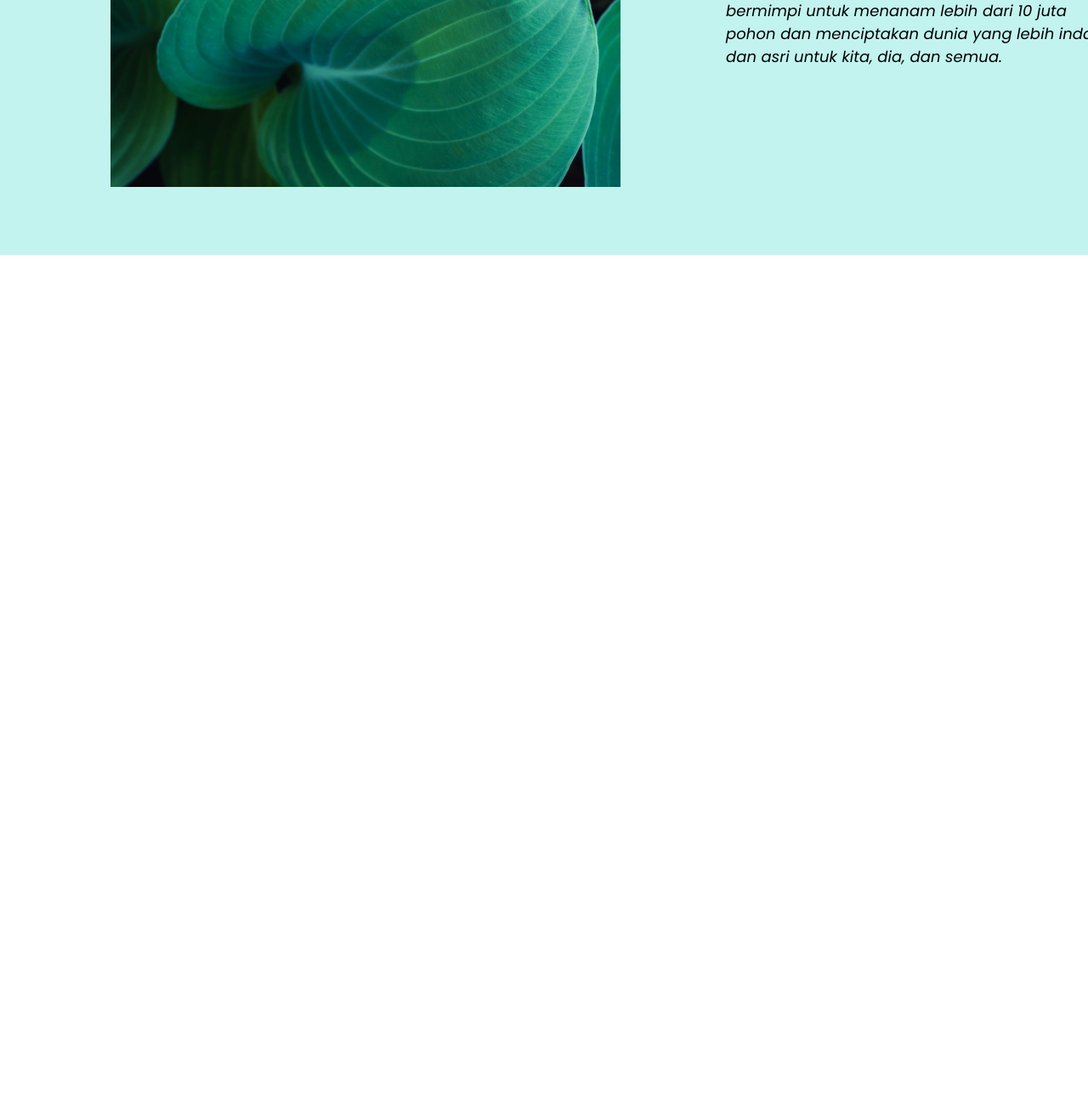
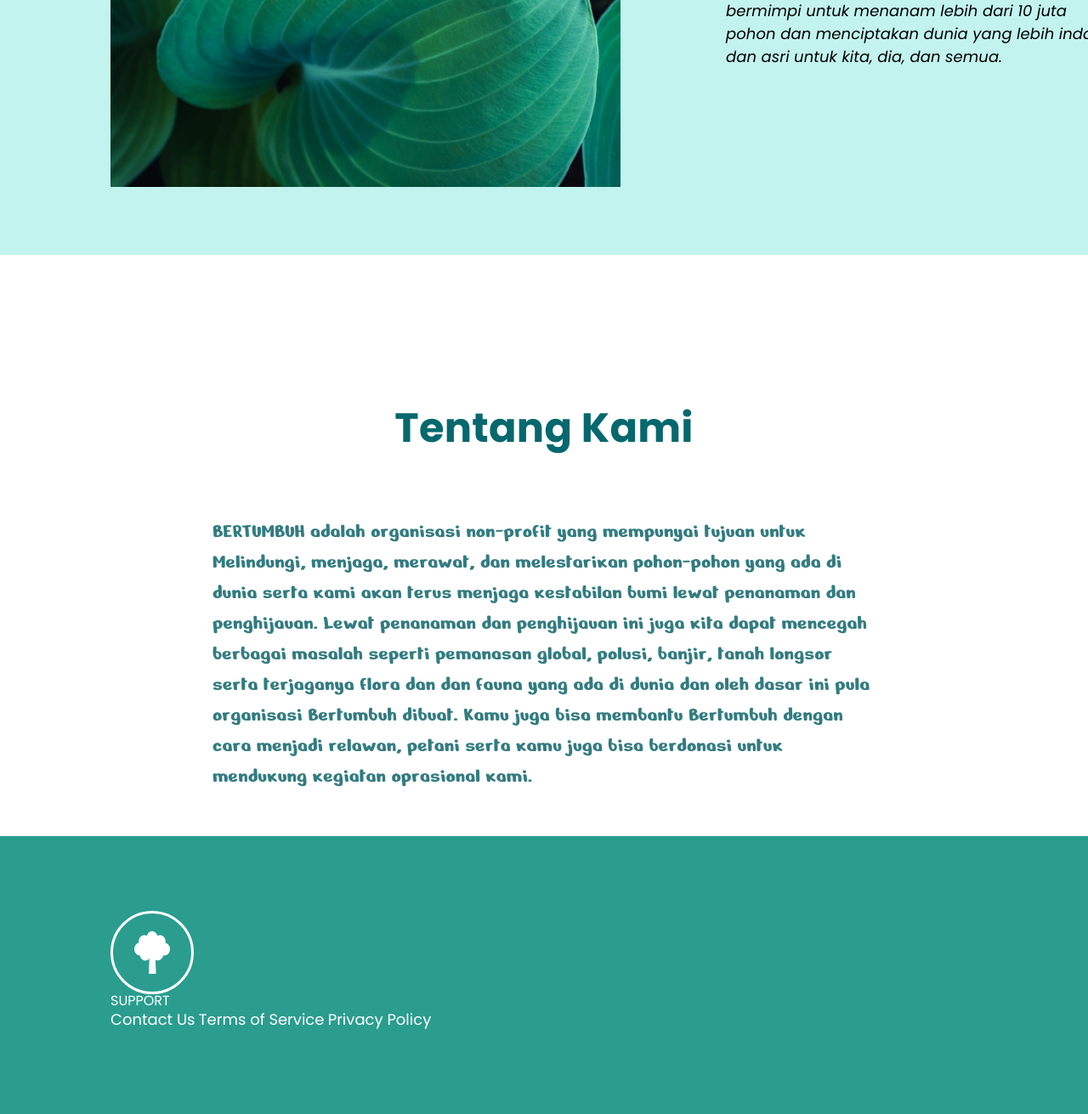
Before and after one commit to GugaGeladze/davaleba-5-, a plain HTML site: page index.html in a window 1280 px wide. Shown: the part 845-2156 px from the top of the page at 85% size. Before the commit the page ends 1145 px from the top, so only its background shows below. Drawn offline with Linux system fonts and the light colour scheme.

Commit message:
add footer

```diff
--- a/css/style.css
+++ b/css/style.css
@@ -84,3 +84,65 @@ article {
     font-family: "Poppins", sans-serif;
 
 }
+
+.article_2 {
+    height: 324px;
+    width: 780px;
+    display: block;
+    margin: auto;
+    margin-block: 180px;
+    font-family: "Poppins", sans-serif;
+
+}
+
+.article_2_title {
+    font-size: 48px;
+    font-weight: 700;
+    line-height: 48px;
+    letter-spacing: 0.005em;
+    text-align: center;
+    margin-bottom: 80px;
+    color: #06686E;
+
+
+}
+
+.article_2_text {
+    font-size: 24px;
+    font-weight: 400;
+    line-height: 36px;
+    letter-spacing: 0.005em;
+    text-align: justified;
+    font-family: "Nerko One", cursive;
+    color: #337C81;
+}
+
+/* Footer  */
+footer {
+    width: 1440px;
+    height: 327px;
+    background-color: #2A9D8F;
+    display: block;
+    margin: auto;
+    padding: 88px 130px;
+    font-family: "Poppins", sans-serif;
+}
+
+.logo_3{
+vertical-align: middle;
+}
+
+.nav_ul_li{
+font-size: 18px;
+font-weight: 400;
+line-height: 27px;
+font-family: "Poppins", sans-serif;
+color: #FFFFFF;
+display: inline-block;
+margin: auto;
+vertical-align: middle;
+}
+
+.nav_title{
+ color: #FFFFFF;
+}
--- a/index.html
+++ b/index.html
@@ -45,7 +45,8 @@
         <article>
             <h2 class="section_article_title">Bersama Lindungi Bumi Kita
                 Untuk Masa Depan</h2>
-            <p class="section_article_text">Kami bermimpi untuk menanam lebih dari 10 juta pohon dan menciptakan dunia yang
+            <p class="section_article_text">Kami bermimpi untuk menanam lebih dari 10 juta pohon dan menciptakan dunia
+                yang
                 lebih indah dan asri untuk kita, dia, dan semua. Kami bermimpi untuk menanam lebih dari 10 juta pohon
                 dan menciptakan dunia yang lebih indah dan asri untuk kita, dia, dan semua. Kami bermimpi untuk menanam
                 lebih dari 10 juta pohon dan menciptakan dunia yang lebih indah dan asri untuk kita, dia, dan semua.
@@ -56,6 +57,29 @@
 
     </section>
 
+    <article class="article_2">
+        <h2 class="article_2_title">Tentang Kami</h2>
+        <p class="article_2_text">BERTUMBUH adalah organisasi non-profit yang mempunyai tujuan untuk Melindungi,
+            menjaga, merawat, dan melestarikan pohon-pohon yang ada di dunia serta kami akan terus menjaga kestabilan
+            bumi lewat penanaman dan penghijauan. Lewat penanaman dan penghijauan ini juga kita dapat mencegah berbagai
+            masalah seperti pemanasan global, polusi, banjir, tanah longsor serta terjaganya flora dan dan fauna yang
+            ada di dunia dan oleh dasar ini pula organisasi Bertumbuh dibuat. Kamu juga bisa membantu Bertumbuh dengan
+            cara menjadi relawan, petani serta kamu juga bisa berdonasi untuk mendukung kegiatan oprasional kami.</p>
+    </article>
+
+    <!-- Footer  -->
+    <footer>
+        <img src="images/logo (3).svg" alt="logo3" class="logo_3">
+
+        <nav>
+            <h2 class="nav_title">SUPPORT</h2>
+            <ul class="nav_ul">
+                <li class="nav_ul_li">Contact Us</li>
+                <li class="nav_ul_li">Terms of Service</li>
+                <li class="nav_ul_li">Privacy Policy</li>
+            </ul>
+        </nav>
+    </footer>
 
 </body>
 
```
Also changed, not shown: images/logo (3).svg (added).
